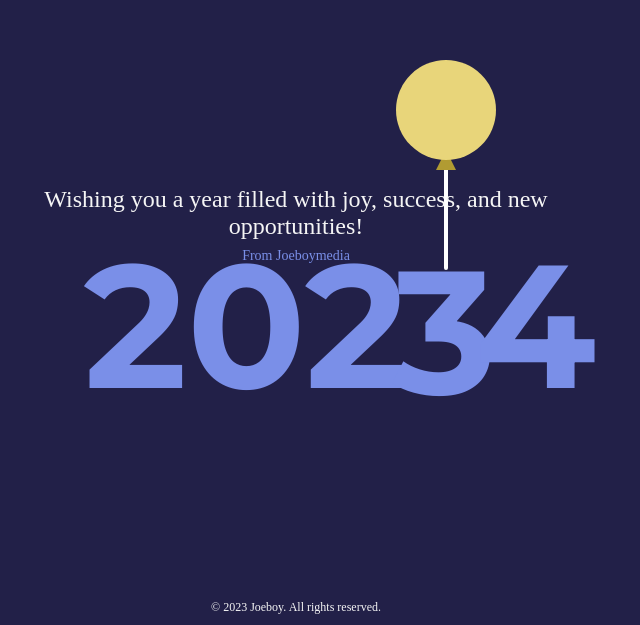
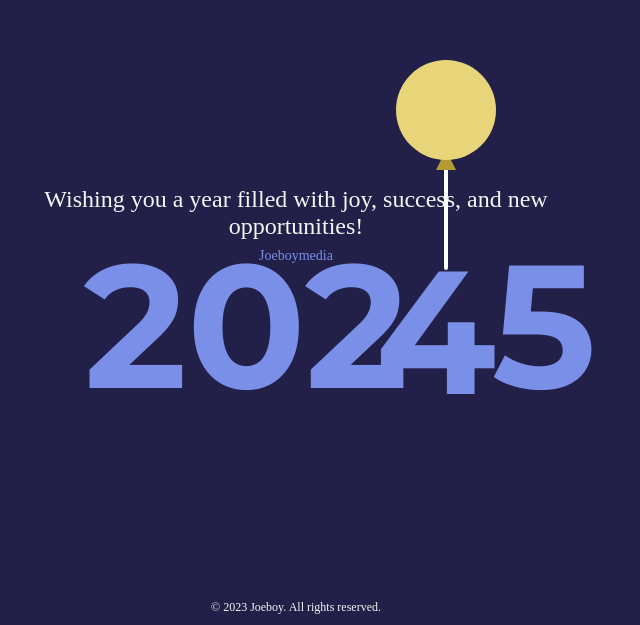
Before and after one commit to Joeboymedia/Happynewyear, a plain HTML site: page index.html in a window 1280 px wide. Shown: the part 175-800 px from the top of the page, without its empty margins (344-984 px from the left). Drawn offline with Linux system fonts and the light colour scheme.

Commit message:
Update index.html

```diff
--- a/index.html
+++ b/index.html
@@ -4,15 +4,15 @@
     <meta charset="UTF-8">
     <meta http-equiv="X-UA-Compatible" content="IE=edge">
     <meta name="viewport" content="width=device-width, initial-scale=1.0">
-    <title>Happy New Year 2023</title>
+    <title>Happy New Year 2025</title>
     <link rel="stylesheet" href="style.css">
 </head>
 <body>
     <div class="feliz">Happy new year</div>
 <div class="ano_novo">
   <span>202</span>
-  <span class="seis">3</span>
-  <span class="sete">4</span>
+  <span class="seis">4</span>
+  <span class="sete">5</span>
   <div class="balao"></div>
 </div>
 <div class="fogos">
@@ -40,7 +40,7 @@
 <!-- New Year Wish -->
 <div class="new-year-wish">
   <span class="text">Wishing you a year filled with joy, success, and new opportunities!</span>
-  <span class="signature">From Joeboymedia</span>
+  <span class="signature">Joeboymedia</span>
 </div>
 </body>
 <div class="copyright">
```
